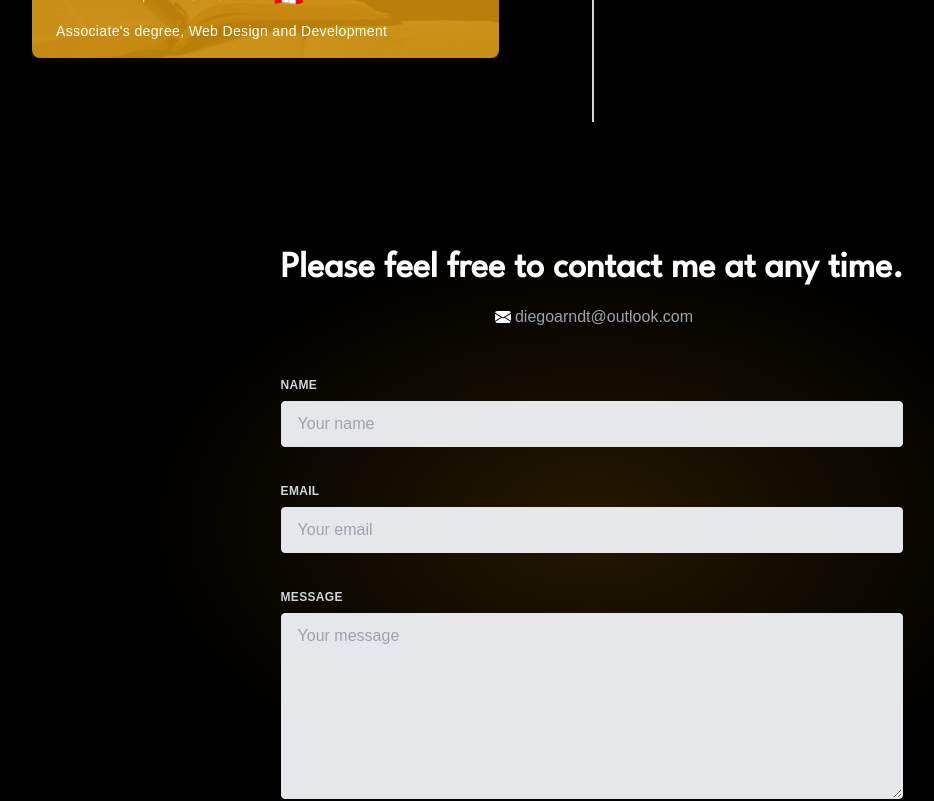
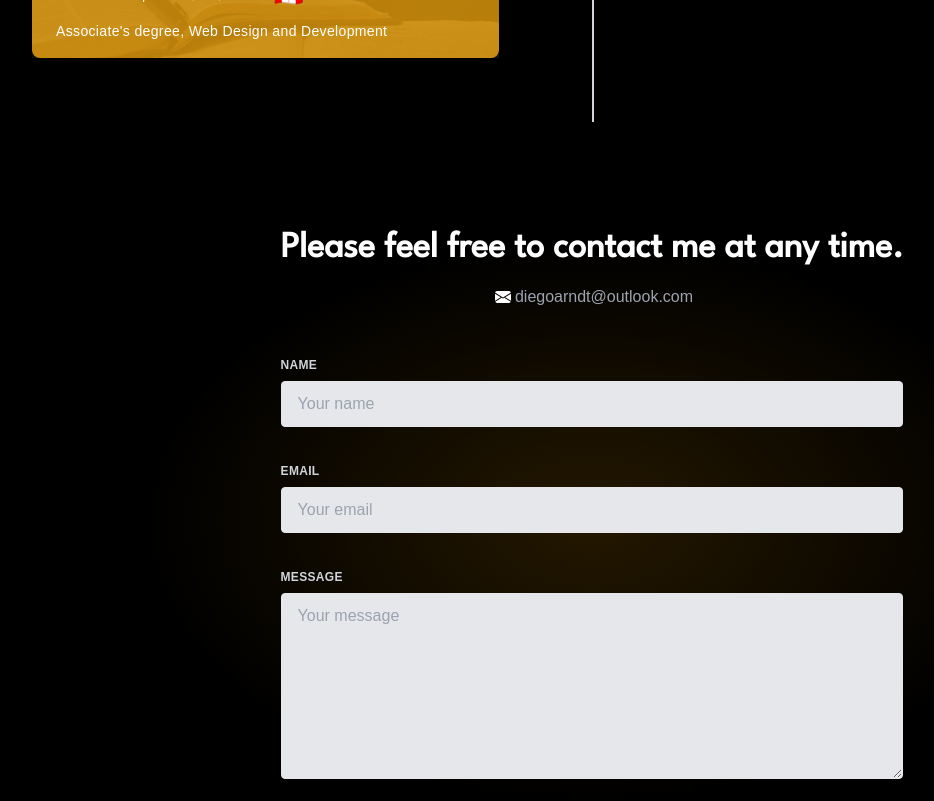
Before and after one commit to diegoarndt/arndt-portfolio, a Next.js app: page / in a window 1280 px wide. Shown: the part 4580-5381 px from the top of the page, without its empty margins (48-982 px from the left). Built offline with nearby package versions, Linux system fonts and the light colour scheme.

Commit message:
Update index.js

```diff
--- a/pages/index.js
+++ b/pages/index.js
@@ -113,7 +113,7 @@ export default function Home(props) {
         </section>
 
         <section
-          className='min-h-screen pt-20 flex justify-center items-center section-bg'
+          className='min-h-screen pt-10 flex justify-center items-center section-bg'
           id='contact'
         >
           <Contact translation={translation} />
```
